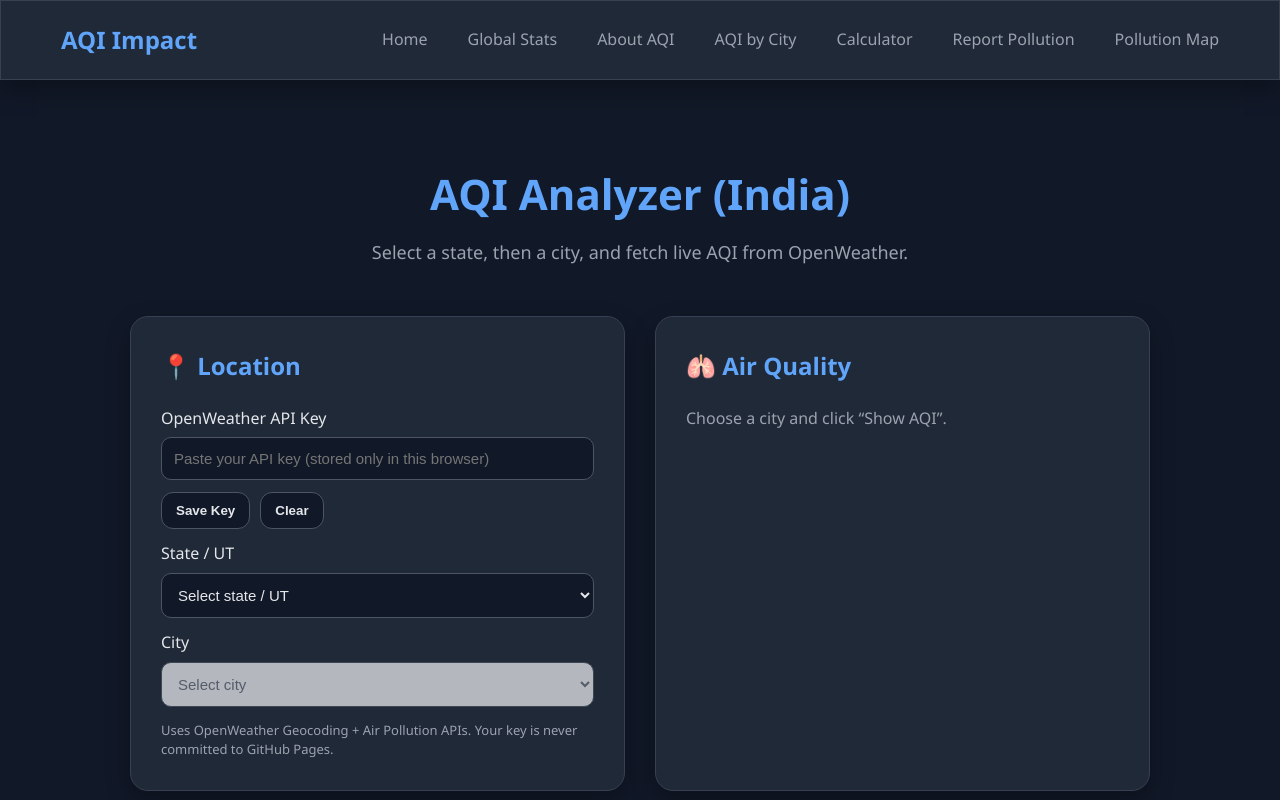
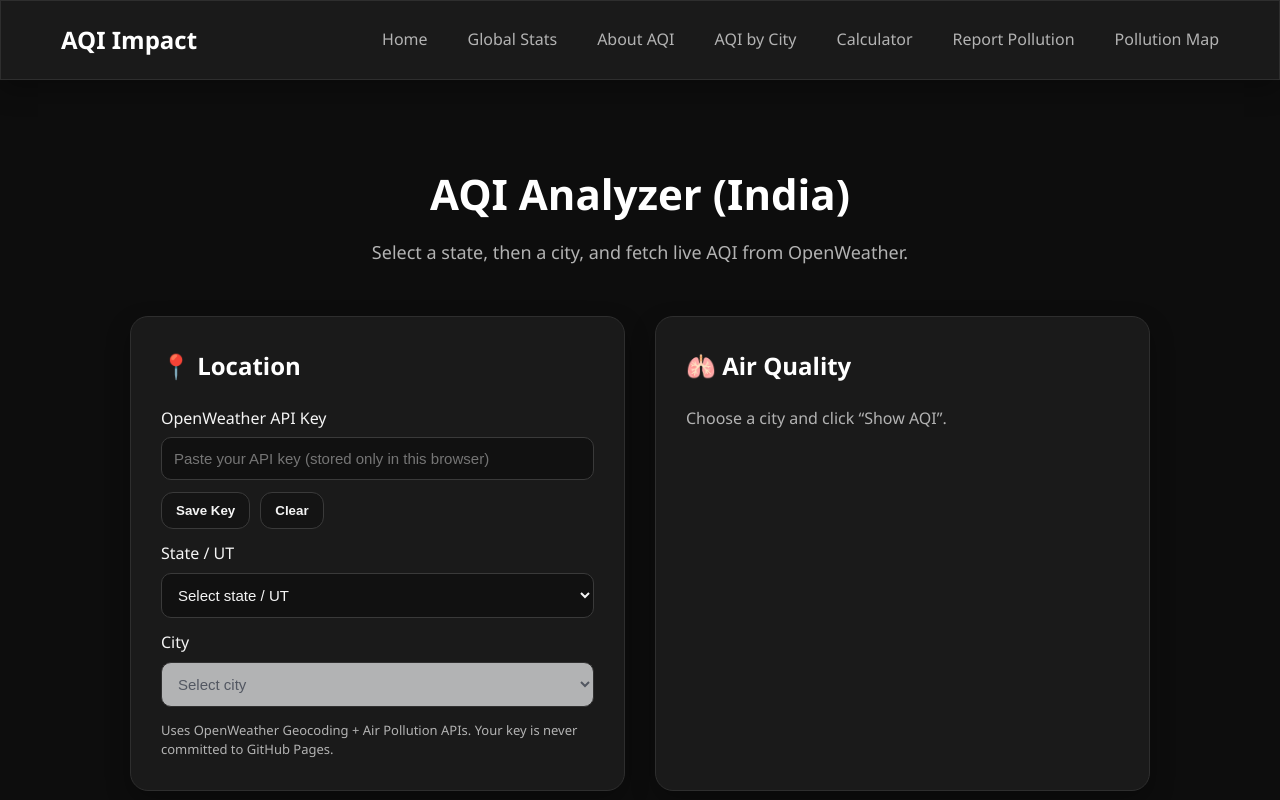
Before and after one commit to fxxcgl/aqi-impact-analyzer, a website: page analyzer.html in a window 1280 px wide. Shown: the top 800 px of the page. Drawn offline with Linux system fonts and the light colour scheme.

Commit message:
better theme

```diff
--- a/style.css
+++ b/style.css
@@ -586,8 +586,8 @@ footer {
    CURSOR-LIKE DARK THEME OVERRIDES
 =================================================== */
 body {
-    background: #111827;
-    color: #e5e7eb;
+    background: #0d0d0d;
+    color: #f5f5f5;
 }
 
 nav,
@@ -596,9 +596,9 @@ footer,
 .result-card,
 .chart-card,
 .stat-card {
-    background: #1f2937;
-    color: #e5e7eb;
-    border: 1px solid #374151;
+    background: #1a1a1a;
+    color: #f5f5f5;
+    border: 1px solid #2e2e2e;
     box-shadow: 0 10px 24px rgba(0, 0, 0, 0.28);
 }
 
@@ -611,7 +611,7 @@ footer,
 .page-header h1,
 .hero h1,
 .map-list h2 {
-    color: #60a5fa;
+    color: #ffffff;
 }
 
 nav a,
@@ -626,16 +626,16 @@ footer,
 .popup-meta,
 .report-list-meta,
 .stat-card p {
-    color: #9ca3af;
+    color: #b3b3b3;
 }
 
 .control,
 .card input,
 textarea,
 select {
-    background: #111827;
-    color: #e5e7eb;
-    border: 1px solid #4b5563;
+    background: #111111;
+    color: #f5f5f5;
+    border: 1px solid #3a3a3a;
 }
 
 .control:focus,
@@ -643,48 +643,50 @@ select {
 textarea:focus,
 select:focus {
     outline: none;
-    border-color: #60a5fa;
-    box-shadow: 0 0 0 2px rgba(96, 165, 250, 0.2);
+    border-color: #6a6a6a;
+    box-shadow: 0 0 0 2px rgba(255, 255, 255, 0.08);
 }
 
 .analyze-btn,
 .primary-btn {
-    background: #2563eb;
+    background: #2a2a2a;
+    color: #ffffff;
+    border: 1px solid #3b3b3b;
 }
 
 .analyze-btn:hover,
 .primary-btn:hover {
-    background: #1d4ed8;
+    background: #3a3a3a;
 }
 
 .secondary-btn {
-    background: #111827;
-    color: #e5e7eb;
-    border-color: #4b5563;
+    background: #141414;
+    color: #f5f5f5;
+    border-color: #3a3a3a;
 }
 
 .secondary-btn:hover {
-    background: #1f2937;
+    background: #222222;
 }
 
 #pollutionMap {
-    border-color: #4b5563;
+    border-color: #333333;
 }
 
 .pollutant,
 .report-list li {
-    background: #111827;
-    border-color: #374151;
+    background: #141414;
+    border-color: #2f2f2f;
 }
 
 .report-list-location,
 .pollutant-value,
 .aqi-title {
-    color: #f3f4f6;
+    color: #ffffff;
 }
 
 .report-list-type {
-    color: #cbd5e1;
+    color: #d1d1d1;
 }
 
 .report-list-empty {
```
